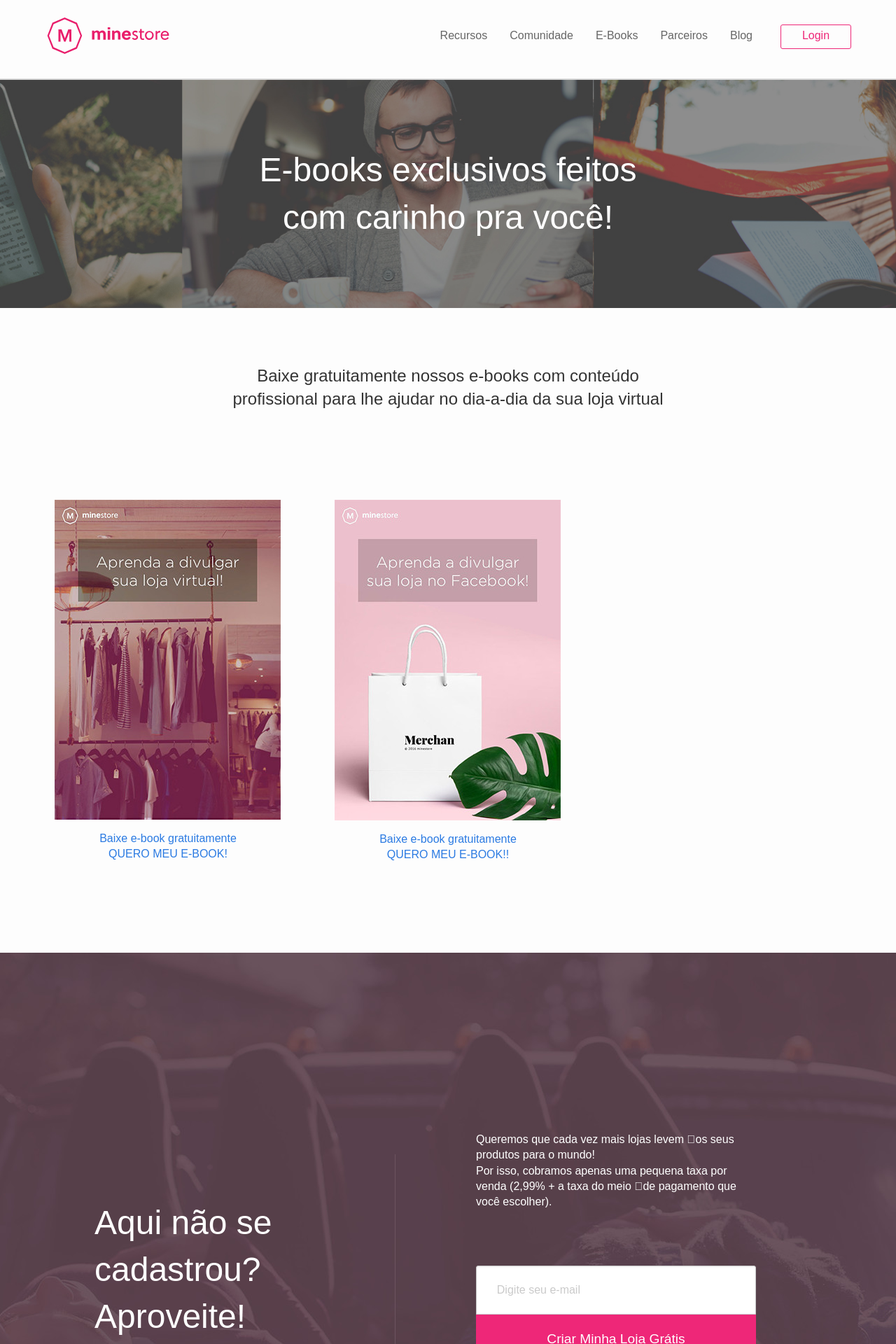
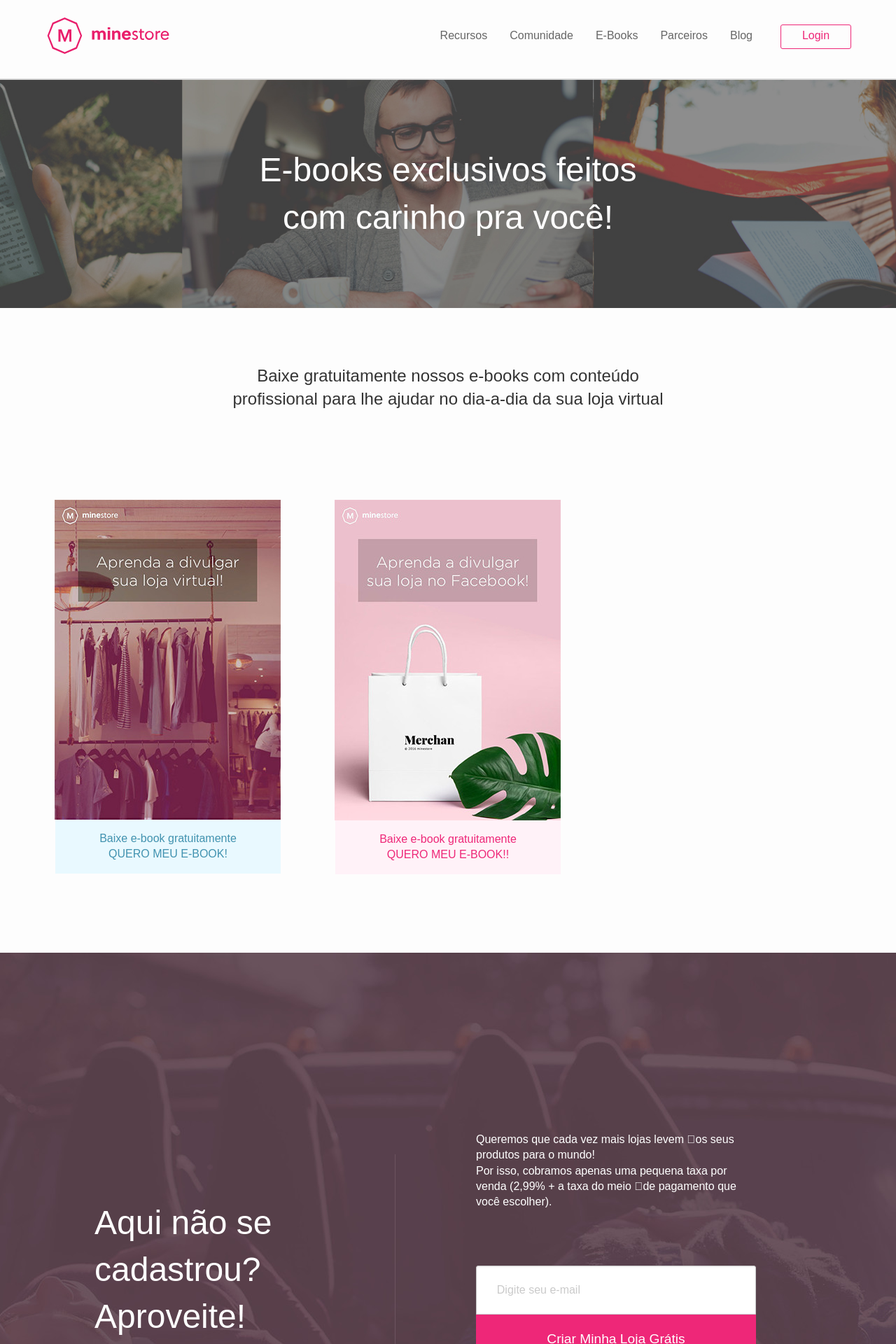
Before and after one commit to minestore/landing-2016, a Jekyll site: the page built from ebooks.html, in a window 1280 px wide. Shown: the top 1920 px of the page at 70% size. Built offline with Jekyll 4.4.1, drawn with Linux system fonts in a browser that asks for light colours; nearby versions of some CDN libraries; some web fonts are replaced; library files that are not in the unit come from our copies.

Commit message:
Add  css color pink and blue titles ebook

```diff
--- a/_includes/cta-footer.html
+++ b/_includes/cta-footer.html
@@ -6,7 +6,7 @@
         <input class="input-txt" type="text" id="email-footer" placeholder="Email">
       </div>
       <div class="large-3 large-pull-3 columns">
-        <button class="btn-cta hvr-sweep-to-right small-12 large-2 button" type="button" id="download-footer" value="Quero meu e-book!">Quero meu e-book!</button>
+        <button class="btn-cta hvr-sweep-to-right small-12 medium-12 large-2 button" type="button" id="download-footer" value="Quero meu e-book!">Quero meu e-book!</button>
       </div>
     </div>
   </form>
--- a/_posts/ebook/2016-07-23-ebook-facebook.html
+++ b/_posts/ebook/2016-07-23-ebook-facebook.html
@@ -4,6 +4,8 @@ title:  "Baixe e-book gratuitamente QUERO MEU E-BOOK!!"
 date:   2016-07-23 17:29:27 -0300
 categories: ebook
 bg_ebook: single-ebook-facebook
+title_ebook: pink
+
 
 image: capa-ebook-facebook.jpg
 main_page_image: capa-cta-ebook-facebook.png
--- a/_posts/ebook/2016-07-23-ebook-loja-virtual.html
+++ b/_posts/ebook/2016-07-23-ebook-loja-virtual.html
@@ -4,6 +4,7 @@ title:  "Baixe e-book gratuitamente QUERO MEU E-BOOK!"
 date:   2016-07-23 17:30:27 -0300
 categories: ebook
 bg_ebook: single-ebook-virtual
+title_ebook: blue
 
 image: capa-ebook-virtual.jpg
 main_page_image: capa-cta-ebook-virtual.png
```
